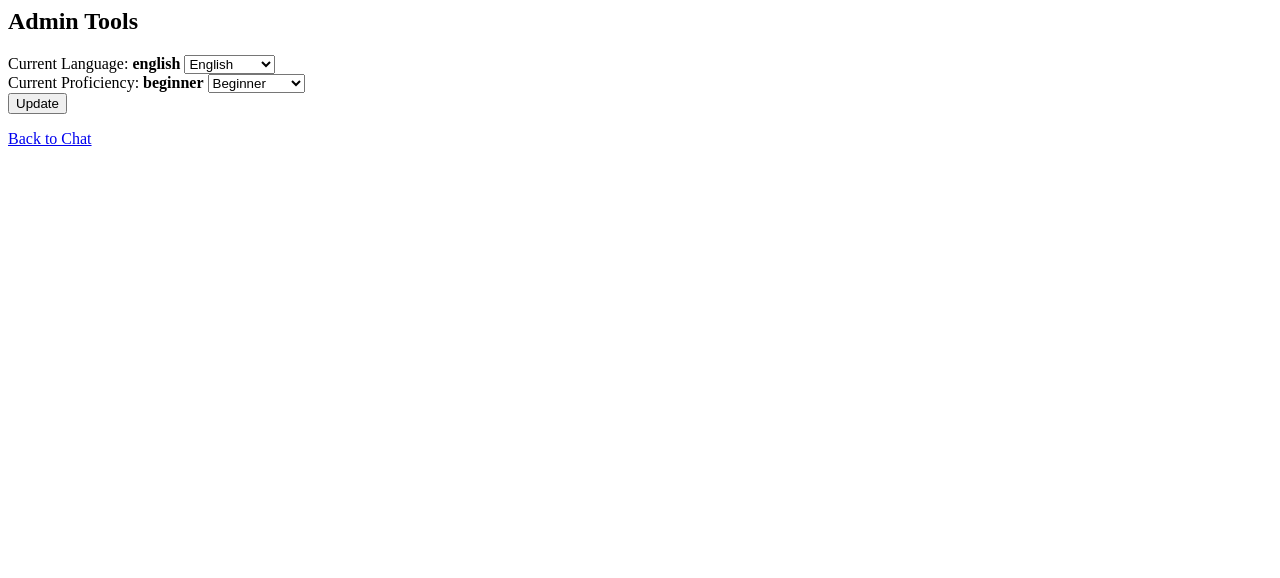
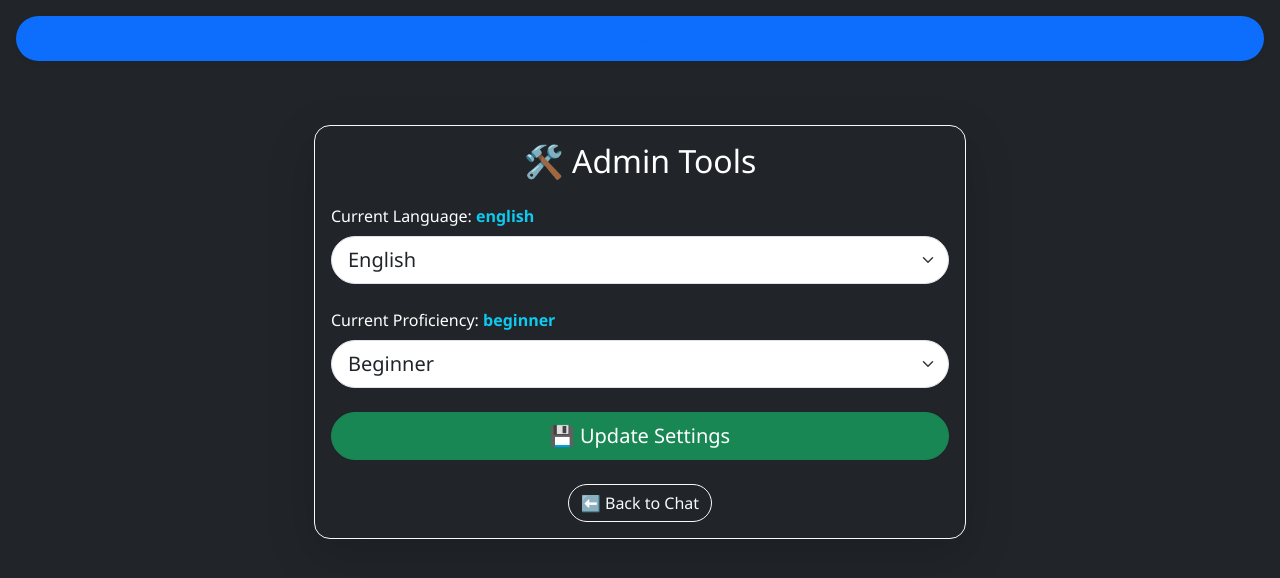
Before and after one commit to mjc136/4thYearProject, a Flask app: page /admin in a window 1280 px wide. Shown: the top 578 px of the page. Run offline with Flask 3, Linux system fonts and the light colour scheme; a user stored in the database is signed in.

Commit message:
add css to other html files and fixed js not referenced right

```diff
--- a/backend/flask_app/static/scripts/chat.js
+++ b/backend/flask_app/static/scripts/chat.js
@@ -95,6 +95,7 @@ async function sendMessage(msgOverride = null, auto = false) {
         chatBox.scrollTop = chatBox.scrollHeight;
 
     } catch (err) {
+        console.error("Fetch error:", err);
         stopTypingDots();
         typing.style.display = "none";
         inputBox.disabled = false;
@@ -110,7 +111,10 @@ function sendQuickReply(value) {
 }
 
 document.getElementById("userInput").addEventListener("keypress", function (e) {
-    if (e.key === "Enter") sendMessage();
+    if (e.key === "Enter"){
+        e.preventDefault();
+        sendMessage();
+    }
 });
 
 // Auto-start welcome message
--- a/backend/flask_app/templates/admin.html
+++ b/backend/flask_app/templates/admin.html
@@ -1,10 +1,17 @@
-<div class="container">
-  <h2 class="mb-4">Admin Tools</h2>
+{% extends "base.html" %}
+
+{% block title %}Admin | LingoLizard{% endblock %}
+
+{% block content %}
+<div class="container py-4">
+  <div class="card shadow-lg bg-dark text-white border-light rounded-4">
+    <div class="card-body">
+      <h2 class="card-title text-center mb-4">🛠️ Admin Tools</h2>
 
       <form method="POST">
-    <div class="mb-3">
-      <label class="form-label">Current Language: <strong>{{ user.language }}</strong></label>
-      <select class="form-select" name="language">
+        <div class="mb-4">
+          <label class="form-label">Current Language: <strong class="text-info">{{ user.language }}</strong></label>
+          <select class="form-select form-select-lg rounded-pill" name="language">
             <option value="english">English</option>
             <option value="spanish">Spanish</option>
             <option value="french">French</option>
@@ -12,17 +19,24 @@
           </select>
         </div>
 
-    <div class="mb-3">
-      <label class="form-label">Current Proficiency: <strong>{{ user.proficiency }}</strong></label>
-      <select class="form-select" name="proficiency">
+        <div class="mb-4">
+          <label class="form-label">Current Proficiency: <strong class="text-info">{{ user.proficiency }}</strong></label>
+          <select class="form-select form-select-lg rounded-pill" name="proficiency">
             <option value="beginner">Beginner</option>
             <option value="intermediate">Intermediate</option>
             <option value="advanced">Advanced</option>
           </select>
         </div>
 
-    <button class="btn btn-success">Update</button>
+        <div class="d-grid gap-2">
+          <button class="btn btn-success btn-lg rounded-pill">💾 Update Settings</button>
+        </div>
       </form>
 
-  <a href="/chat" class="btn btn-outline-light mt-3">Back to Chat</a>
+      <div class="text-center mt-4">
+        <a href="/chat" class="btn btn-outline-light rounded-pill">⬅️ Back to Chat</a>
       </div>
+    </div>
+  </div>
+</div>
+{% endblock %}
--- a/backend/flask_app/templates/base.html
+++ b/backend/flask_app/templates/base.html
@@ -22,5 +22,7 @@
     <div class="container my-4">
         {% block content %}{% endblock %}
     </div>
+    <!-- Custom JS -->
+    {% block scripts %}{% endblock %}
 </body>
 </html>
--- a/backend/flask_app/templates/chat.html
+++ b/backend/flask_app/templates/chat.html
@@ -18,5 +18,5 @@
 {% endblock %}
 
 {% block scripts %}
-<script src="../static/scripts/chat.js"></script>
+<script src="{{ url_for('static', filename='scripts/chat.js') }}"></script>
 {% endblock %}
--- a/backend/flask_app/templates/login.html
+++ b/backend/flask_app/templates/login.html
@@ -1,3 +1,8 @@
+{% extends "base.html" %}
+
+{% block title %}Login | LingoLizard{% endblock %}
+
+{% block content %}
 <form method="POST" class="container mt-5">
     <h2>Login</h2>
     {% if error %}<div class="alert alert-danger">{{ error }}</div>{% endif %}
@@ -8,3 +13,4 @@
 <div>
     <a href="/register" class="btn btn-secondary">Register</a>
 </div>
+{% endblock %}
--- a/backend/flask_app/templates/profile.html
+++ b/backend/flask_app/templates/profile.html
@@ -1,3 +1,8 @@
+{% extends "base.html" %}
+
+{% block title %}Profile | LingoLizard{% endblock %}
+
+{% block content %}
 <div class="container mt-5 text-white">
     <h2>{{ user.username }}</h2>
     <p><strong>Language:</strong> {{ user.language }}</p>
@@ -9,3 +14,4 @@
     <a href="/admin" class="btn btn-warning mt-2">Admin Tools</a>
     {% endif %}
 </div>
+{% endblock %}
--- a/backend/flask_app/templates/register.html
+++ b/backend/flask_app/templates/register.html
@@ -1,3 +1,8 @@
+{% extends "base.html" %}
+
+{% block title %}Register | LingoLizard{% endblock %}
+
+{% block content %}
 <form method="POST" class="container mt-5">
     <h2>Register</h2>
     {% if error %}<div class="alert alert-danger">{{ error }}</div>{% endif %}
@@ -18,3 +23,4 @@
 <div>
     <a href="/login" class="btn btn-secondary">Log in</a>
 </div>
+{% endblock %}
```
Lines whose indentation alone changed are shown as unchanged.
